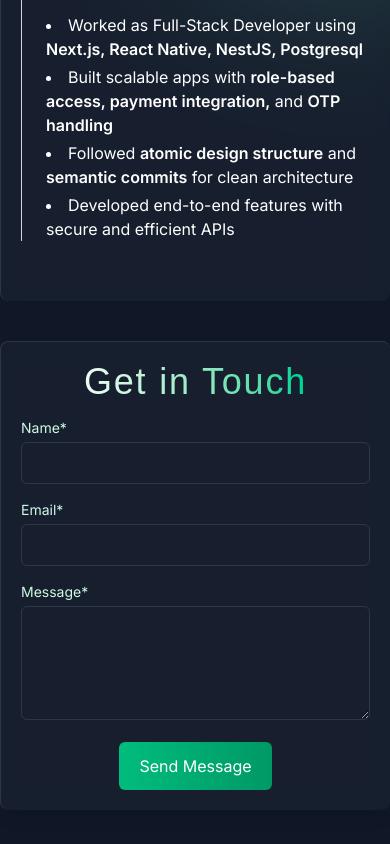
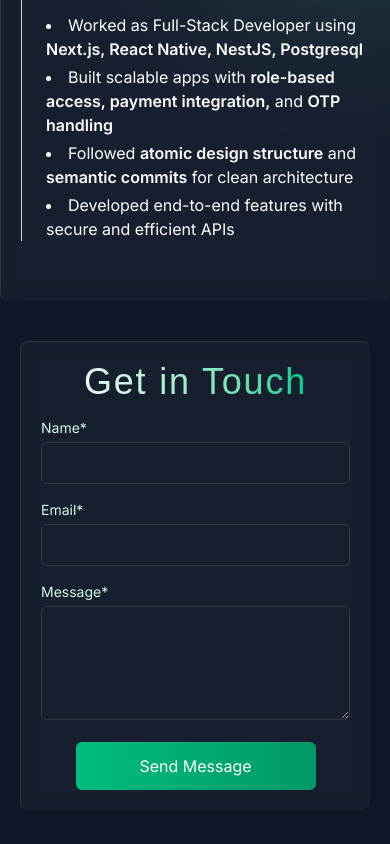
Before and after one commit to Lingadurai03/MyPortfolio, a Next.js app: page / in a window 390 px wide. Shown: the part 1415-2259 px from the top of the page. Built offline with nearby package versions, Linux system fonts and the light colour scheme; a web font is replaced by a local one.

Commit message:
Feat: contact section

```diff
--- a/src/app/layout.tsx
+++ b/src/app/layout.tsx
@@ -1,6 +1,8 @@
 import type { Metadata } from 'next';
 import { Calistoga, Inter } from 'next/font/google';
 import { twMerge } from 'tailwind-merge';
+
+import { QueryProvider } from '@/components';
 
 import './globals.css';
 
@@ -28,7 +30,7 @@ export default function RootLayout({
                     'bg-gray-900 text-white antialiased font-sans',
                 )}
             >
-                {children}
+                <QueryProvider>{children}</QueryProvider>
             </body>
         </html>
     );
--- a/src/app/page.tsx
+++ b/src/app/page.tsx
@@ -1,3 +1,5 @@
+import { ToastContainer } from 'react-toastify';
+
 import {
     AboutSection,
     ContactMeSection,
@@ -10,13 +12,14 @@ import { NavBar } from '@/components';
 
 export default function Home() {
     return (
-        <main>
+        <main style={{ position: 'relative' }}>
             <NavBar />
             <HeroSection />
             <AboutSection />
             <SkillsSection />
             <WorkExperienceSection />
             <ContactMeSection />
+            <ToastContainer position='top-right' autoClose={3000} />
         </main>
     );
 }
--- /dev/null
+++ b/src/components/ContactForm/index.tsx
@@ -0,0 +1,124 @@
+'use client';
+
+import { useForm } from 'react-hook-form';
+
+import { useContactForm } from '@/hooks/useContactForm';
+
+import { Spinner } from '@/components';
+
+interface FormFieldsType {
+    name: string;
+    email: string;
+    message: string;
+}
+const ContactForm = () => {
+    const {
+        register,
+        handleSubmit,
+        reset,
+        formState: { errors },
+    } = useForm<FormFieldsType>();
+
+    const { mutate, isPending } = useContactForm();
+
+    const onSubmit = (data: FormFieldsType) => {
+        if (isPending) return;
+        mutate(data, {
+            onSuccess: () => reset(),
+        });
+    };
+
+    return (
+        <form onSubmit={handleSubmit(onSubmit)} className='w-full'>
+            <div className='mb-4'>
+                <label
+                    htmlFor='name'
+                    className='block mb-1 text-emerald-100 text-sm'
+                >
+                    Name*
+                </label>
+                <input
+                    type='text'
+                    id='name'
+                    {...register('name', { required: 'Name is required' })}
+                    className='w-full p-2 px-3 border border-white/10 outline-none rounded-md'
+                />
+                {errors.name && (
+                    <p className='text-red-500 text-xs mt-1'>
+                        {errors.name.message}
+                    </p>
+                )}
+            </div>
+
+            {/* Email Field */}
+            <div className='mb-4'>
+                <label
+                    htmlFor='email'
+                    className='block mb-1 text-emerald-100 text-sm'
+                >
+                    Email*
+                </label>
+                <input
+                    type='email'
+                    id='email'
+                    {...register('email', {
+                        required: 'Email is required',
+                        pattern: {
+                            value: /^\S+@\S+$/i,
+                            message: 'Invalid email address',
+                        },
+                    })}
+                    className='w-full p-2 px-3 border border-white/10 outline-none rounded-md'
+                />
+                {errors.email && (
+                    <p className='text-red-500 text-xs mt-1'>
+                        {errors.email.message}
+                    </p>
+                )}
+            </div>
+
+            {/* Message Field */}
+            <div className='mb-4'>
+                <label
+                    htmlFor='message'
+                    className='block mb-1 text-emerald-100 text-sm'
+                >
+                    Message*
+                </label>
+                <textarea
+                    id='message'
+                    rows={4}
+                    {...register('message', {
+                        required: 'Message is required',
+                        minLength: {
+                            value: 10,
+                            message: 'Message must be at least 10 characters',
+                        },
+                        maxLength: {
+                            value: 500,
+                            message: 'Message cannot exceed 500 characters',
+                        },
+                    })}
+                    className='w-full p-2 px-3 border border-white/10 outline-none rounded-md'
+                ></textarea>
+                {errors.message && (
+                    <p className='text-red-500 text-xs mt-1'>
+                        {errors.message.message}
+                    </p>
+                )}
+            </div>
+
+            {/* Submit Button */}
+            <div className='flex justify-center'>
+                <button
+                    type='submit'
+                    className='bg-gradient-to-r from-emerald-500 to-emerald-600 text-white w-60 py-3 rounded-md transition-all duration-500 hover:from-emerald-600 hover:to-emerald-500 flex justify-center items-center'
+                >
+                    {isPending ? <Spinner /> : 'Send Message'}
+                </button>
+            </div>
+        </form>
+    );
+};
+
+export default ContactForm;
--- /dev/null
+++ b/src/components/ContactMap/index.tsx
@@ -0,0 +1,10 @@
+export default function ContactMap() {
+    return (
+        <iframe
+            className='w-full h-full rounded-lg shadow-lg'
+            src='https://www.google.com/maps/embed?pb=!1m18!1m12!1m3!1d428.7508814859718!2d77.69236050554227!3d8.647577075936312!2m3!1f0!2f0!3f0!3m2!1i1024!2i768!4f13.1!3m3!1m2!1s0x3b0413258dd8df63%3A0x6a2499e678d42041!2sJMXR%2B2QH%2C%20Adaimithipankulam%2C%20Tamil%20Nadu%20627356!5e0!3m2!1sen!2sin!4v1746262414396!5m2!1sen!2sin'
+            allowFullScreen={true}
+            loading='lazy'
+        />
+    );
+}
--- /dev/null
+++ b/src/components/QueryProvider/index.tsx
@@ -0,0 +1,19 @@
+'use client';
+
+import React, { PropsWithChildren } from 'react';
+import {
+    QueryClient,
+    QueryClientProvider as ReactQueryClientProvider,
+} from '@tanstack/react-query';
+
+const queryClient = new QueryClient();
+
+const QueryProvider = ({ children }: PropsWithChildren) => {
+    return (
+        <ReactQueryClientProvider client={queryClient}>
+            {children}
+        </ReactQueryClientProvider>
+    );
+};
+
+export default QueryProvider;
--- a/src/components/index.ts
+++ b/src/components/index.ts
@@ -3,3 +3,7 @@ export { default as RotatingSkills } from './RotatingSkills';
 export { default as WavingHand } from './WavingHand';
 export { default as HeroOrbit } from './HeroOrbit';
 export { default as Heading } from './Heading';
+export { default as ContactForm } from './ContactForm';
+export { default as QueryProvider } from './QueryProvider';
+export { default as Spinner } from './Spinner';
+export { default as ContactMap } from './ContactMap';
--- a/src/sections/ContactMe/index.tsx
+++ b/src/sections/ContactMe/index.tsx
@@ -1,81 +1,22 @@
 import React from 'react';
 
-import { Heading } from '@/components';
+import { ContactForm, ContactMap, Heading } from '@/components';
 
 const ContactMe = () => {
     return (
-        <div className='max-w-[1200px] mx-auto flex flex-col md:flex-row gap-5 items-start justify-between mt-10'>
+        <div className='max-w-[1200px] mx-auto flex flex-col lg:flex-row gap-5 items-start justify-between mt-10 px-5'>
             {/* Contact Form */}
-            <div className='w-full md:w-1/2 p-6 shadow-lg px-5 sm:px-10 py-5 sm:py-8 border border-l-white/10 border-t-white/10 border-b-0 border-r-0 gap-5 sm:gap-10 rounded-lg bg-white/3 backdrop-blur z-10 group'>
+            <div className='w-full mx-auto max-w-[800px] lg:w-1/2 p-6 shadow-lg px-5 sm:px-10 py-5 sm:py-8 border border-l-white/10 border-t-white/10 border-b-0 border-r-0 gap-5 sm:gap-10 rounded-lg bg-white/3 backdrop-blur z-10 group'>
                 <div className='flex justify-center mb-4'>
                     <Heading>Get in Touch</Heading>
                 </div>
-                <form action='your-form-action-url' method='POST'>
-                    <div className='mb-4'>
-                        <label
-                            htmlFor='name'
-                            className='block mb-1 text-emerald-100 text-sm'
-                        >
-                            Name*
-                        </label>
-                        <input
-                            type='text'
-                            id='name'
-                            name='name'
-                            required
-                            className='w-full p-2 px-3 border border-white/10 outline-none rounded-md'
-                        />
-                    </div>
-                    <div className='mb-4'>
-                        <label
-                            htmlFor='email'
-                            className='block mb-1 text-emerald-100 text-sm'
-                        >
-                            Email*
-                        </label>
-                        <input
-                            type='email'
-                            id='email'
-                            name='email'
-                            required
-                            className='w-full p-2 px-3 border border-white/10 outline-none rounded-md'
-                        />
-                    </div>
-                    <div className='mb-4'>
-                        <label
-                            htmlFor='message'
-                            className='block mb-1 text-emerald-100 text-sm'
-                        >
-                            Message*
-                        </label>
-                        <textarea
-                            id='message'
-                            name='message'
-                            required
-                            rows={4}
-                            className='w-full p-2 px-3 border border-white/10 outline-none rounded-md'
-                        ></textarea>
-                    </div>
-                    <div className='flex justify-center'>
-                        <button
-                            type='submit'
-                            className='bg-gradient-to-r from-emerald-500 to-emerald-600 text-white px-5 py-3 rounded-md transition-all duration-500 hover:from-emerald-600 hover:to-emerald-500'
-                        >
-                            Send Message
-                        </button>
-                    </div>
-                </form>
+                <ContactForm />
             </div>
 
             {/* Google Map */}
-            <div className='w-full md:w-1/2 px-5 py-10'>
+            <div className='w-full mx-auto max-w-[800px] lg:w-1/2 py-10'>
                 <div className='h-96'>
-                    <iframe
-                        className='w-full h-full rounded-lg shadow-lg'
-                        src='https://www.google.com/maps/embed?pb=YOUR_GOOGLE_MAP_EMBED_URL'
-                        allowFullScreen={true}
-                        loading='lazy'
-                    />
+                    <ContactMap />
                 </div>
             </div>
         </div>
```
